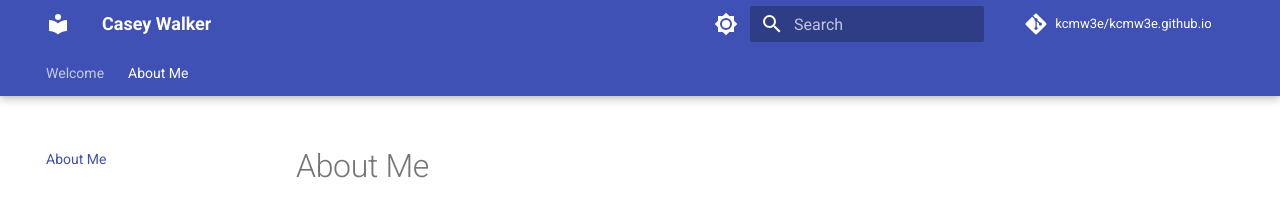
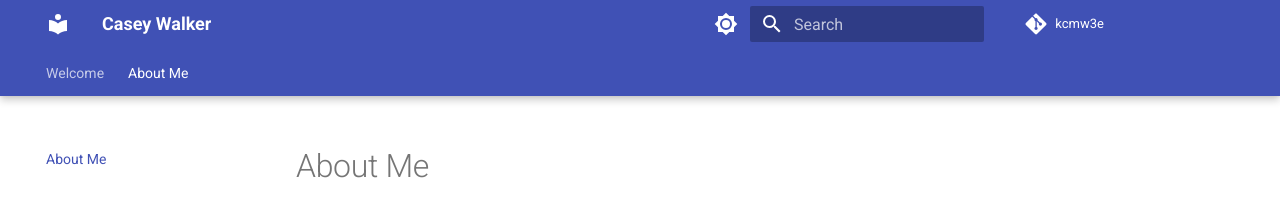
Before and after one commit to kcmw3e/kcmw3e.github.io, an MkDocs documentation site: the page built from src/about.md, in a window 1280 px wide. Shown: the top 208 px of the page. Built offline with MkDocs 1.6.1 and Material for MkDocs 9.7.7, drawn with Linux system fonts in a browser that asks for light colours; comment, search, counter and statistics services are not loaded.

Commit message:
Update MkDocs `repo_url` and `repo_name` config
Instead of pointing to the source of the website it just points to my
GitHub page instead.

```diff
--- a/mkdocs.yml
+++ b/mkdocs.yml
@@ -10,8 +10,8 @@ site_author: Casey Walker
 site_description: >-
   This is the profile portfolio for Casey Walker, a human being.
 
-repo_name: kcmw3e/kcmw3e.github.io
-repo_url: https://github.com/kcmw3e/kcmw3e.github.io
+repo_name: kcmw3e
+repo_url: https://github.com/kcmw3e/
 
 theme:
   name: material
```
